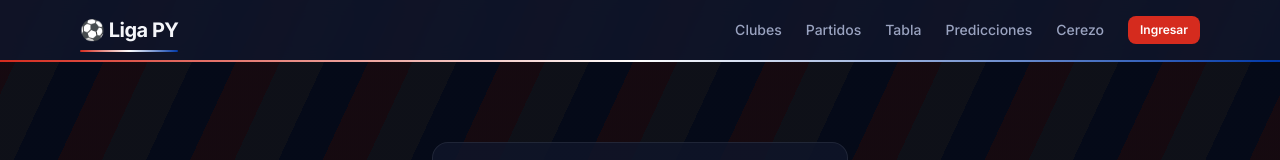
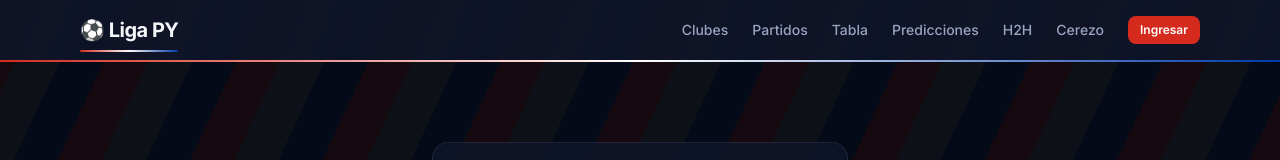
Before and after one commit to DAW1BSergiomg26/liga.paraguaya.futbol, a Next.js app in the folder frontend/: page /admin in a window 1280 px wide. Shown: the top 160 px of the page. Built offline with nearby package versions, Linux system fonts and the light colour scheme; no server answers.

Commit message:
feat(h2h): add H2H link to navbar

```diff
--- a/frontend/src/components/layout/Navbar.tsx
+++ b/frontend/src/components/layout/Navbar.tsx
@@ -67,6 +67,7 @@ export default function Navbar() {
     { href: "/partidos", label: "Partidos" },
     { href: "/tabla", label: "Tabla" },
     { href: "/predicciones", label: "Predicciones" },
+    { href: "/h2h", label: "H2H" },
     { href: "/cerezo", label: "Cerezo" },
   ];
 
```
